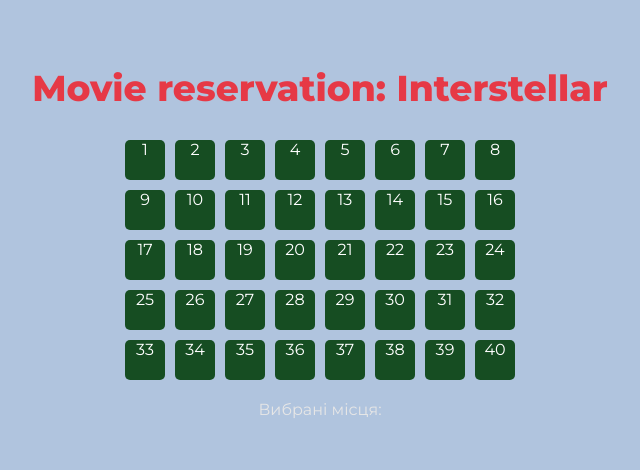
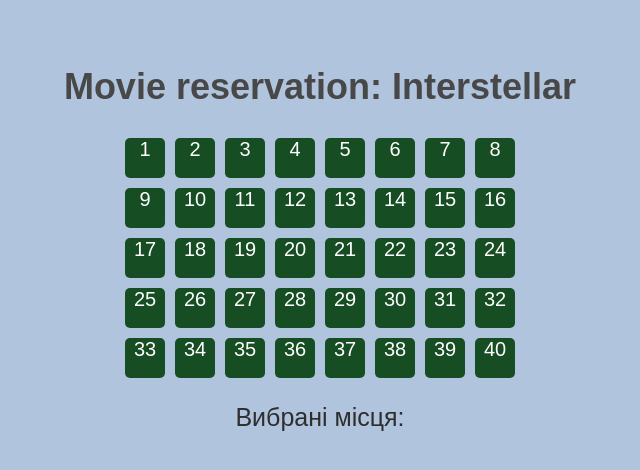
Before and after one commit to MariaKozlovska/WEB-project_cinema, a React (Vite) app: page /booking/1 in a window 1280 px wide. Shown: the top 470 px of the page, without its empty margins (320-960 px from the left). Built offline with nearby package versions, Linux system fonts and the light colour scheme.

Commit message:
Changed css

```diff
--- a/src/index.css
+++ b/src/index.css
@@ -1,4 +1,4 @@
-@import url('https://fonts.googleapis.com/css2?family=Montserrat:wght@400;600;800&display=swap');
+@import url('https://fonts.googleapis.com/css2?family=Poppins:ital,wght@0,100;0,200;0,300;0,400;0,500;0,600;0,700;0,800;0,900;1,100;1,200;1,300;1,400;1,500;1,600;1,700;1,800;1,900&display=swap');
 
 * {
   font-family: 'Montserrat', sans-serif;
@@ -9,26 +9,28 @@
   margin: 0;
   padding: 16px;
   background: #B0C4DE;
-  color: #e6e6e6;
+  color: #333;
+  font-size: 20px;
 }
 
 h1 {
   text-align: center;
   font-size: 42px;
-  margin-top: 50px;
+  margin-top: 25px;
   color: #333;
 }
 
 input {
-  margin-bottom: 16px;
-  padding: 8px;
+  margin-bottom: 30px;
+  margin-left: 500px;
+  padding: 6px;
   width: 100%;
   max-width: 500px;
   font-size: 18px;
   border: 1px solid #444;
   border-radius: 6px;
   background: #e6e6e6;
-  color: #e6e6e6;
+  color: #333;
   transition: border-color 0.2s ease, box-shadow 0.2s ease;
 }
 
@@ -53,6 +55,7 @@
   border: 1px solid #2a2a2a;
   position: relative;
   height: 100%;
+  color: #e6e6e6;
 }
 
 .movie-card:hover {
@@ -95,6 +98,12 @@
   background-color: #20316f;
 }
 
+.seat-choice {
+  color: #2e2e2e;
+  font-family: 'Montserrat', sans-serif;
+  font-size: 25px;
+}
+
 @media (max-width: 600px) {
   .hall {
     grid-template-columns: repeat(8, 20px);
@@ -106,6 +115,7 @@
     height: 20px;
     font-size: 10px;
   }
+
 }
 
 .centered-hall {
@@ -118,7 +128,7 @@
   text-align: center;
     font-size: 36px;
     margin-top: 50px;
-    color: #e63946;
+    color: #484848;
 }
 
 .seat-choice{
```
